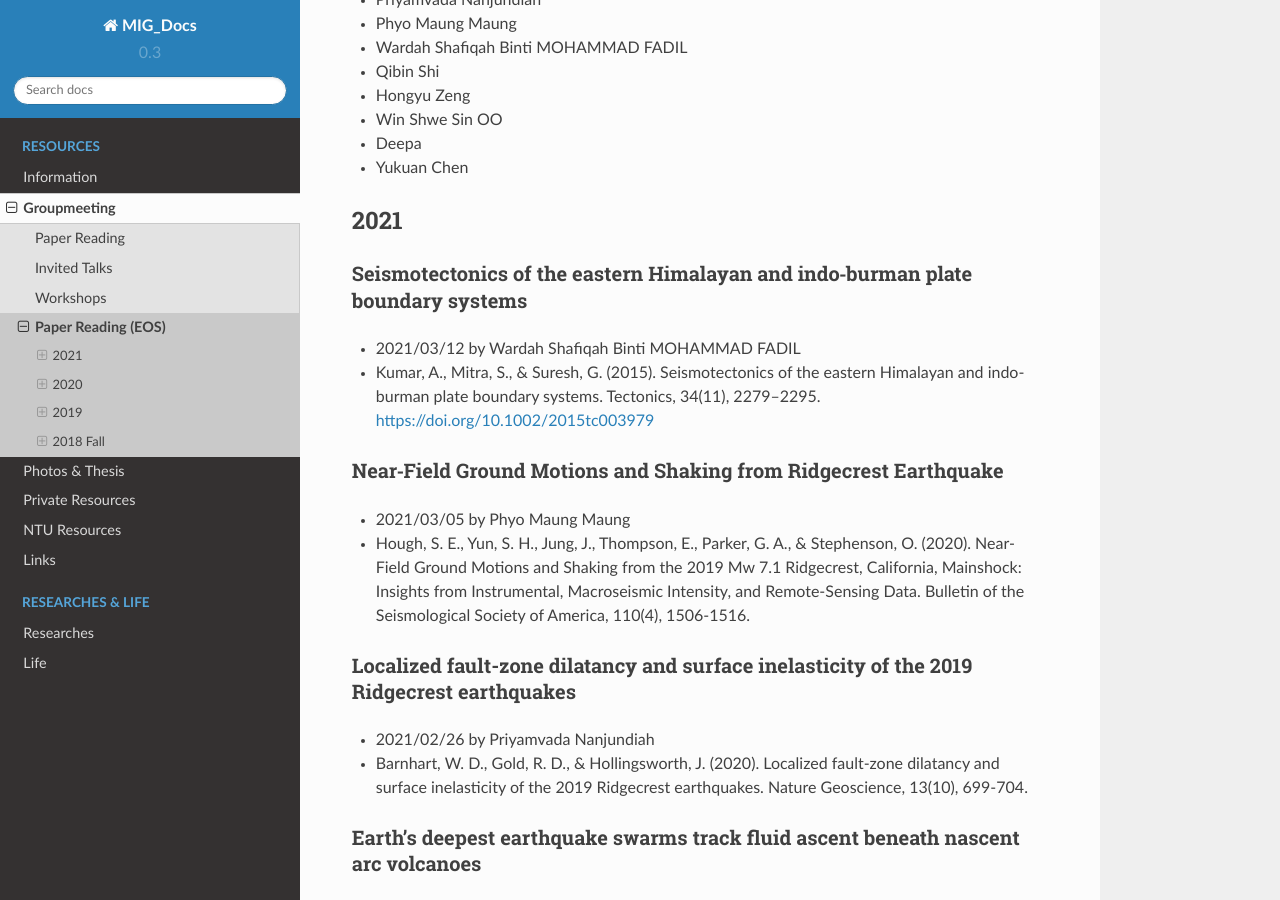
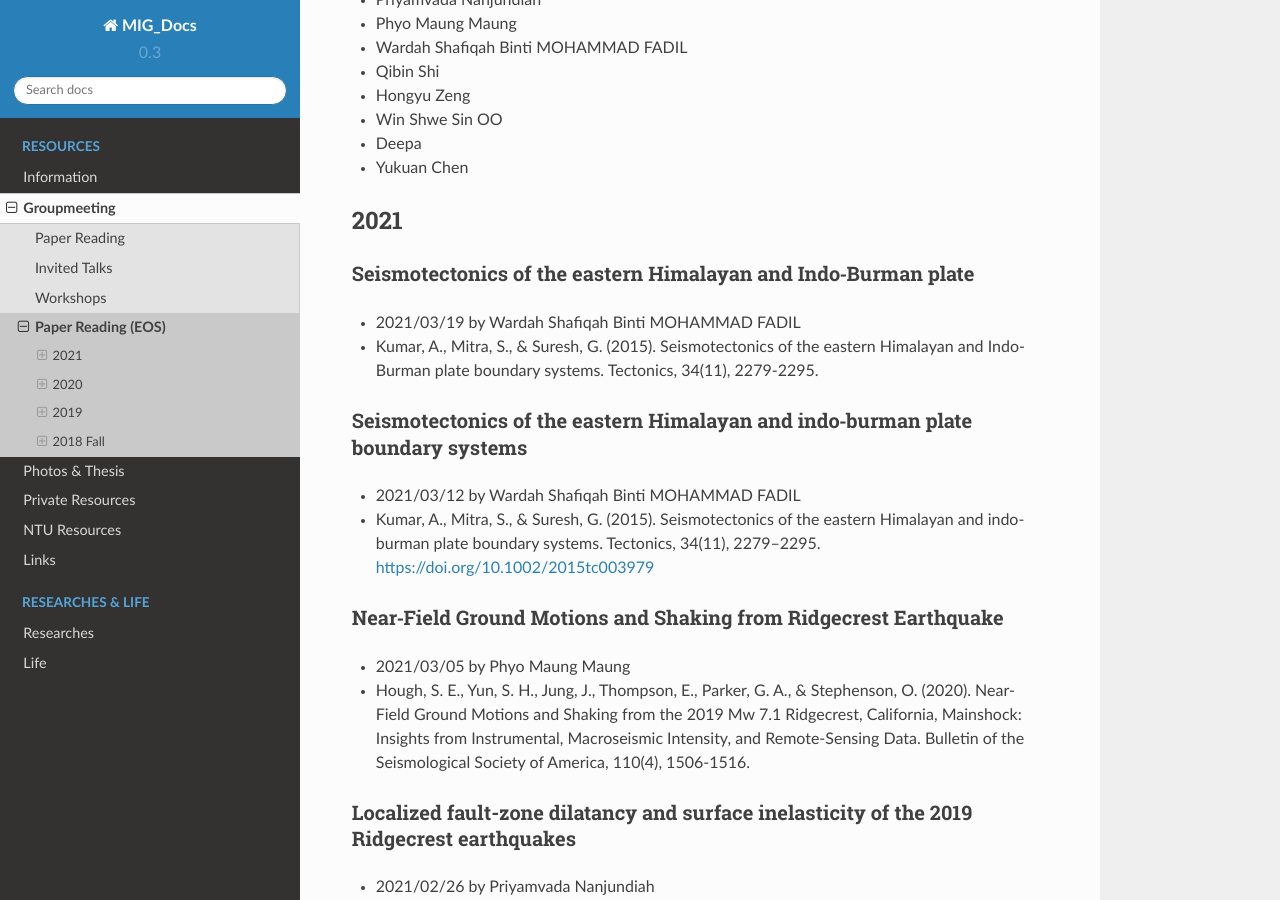
Before and after one commit to MIGG-NTU/MIG_Docs, a Sphinx documentation site: the page built from source/groupmeeting/paper-reading-EOS.rst, in a window 1280 px wide and 900 px high, scrolled down 366 px. Built offline with Sphinx 7.4.7 and the Read the Docs theme 2.0.0, drawn with Linux system fonts in a browser that asks for light colours.

Commit message:
Test git

```diff
--- a/source/groupmeeting/paper-reading-EOS.rst
+++ b/source/groupmeeting/paper-reading-EOS.rst
@@ -19,6 +19,13 @@ This website is a backup of group meeting information of `EOS Observational Seis
 
 2021
 ----
+
+Seismotectonics of the eastern Himalayan and Indo‐Burman plate
++++++++++++++++++++++++++++++++++++++++++++++++++++++++++++++++
+
+- 2021/03/19 by Wardah Shafiqah Binti MOHAMMAD FADIL
+- Kumar, A., Mitra, S., & Suresh, G. (2015). Seismotectonics of the eastern Himalayan and Indo‐Burman plate boundary systems. Tectonics, 34(11), 2279-2295.
+
 
 Seismotectonics of the eastern Himalayan and indo‐burman plate boundary systems
 ++++++++++++++++++++++++++++++++++++++++++++++++++++++++++++++++++++++++++++++++
```
